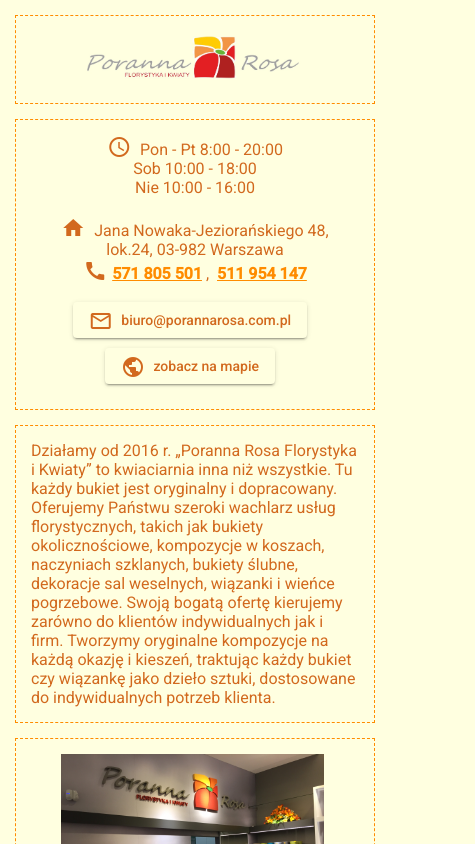
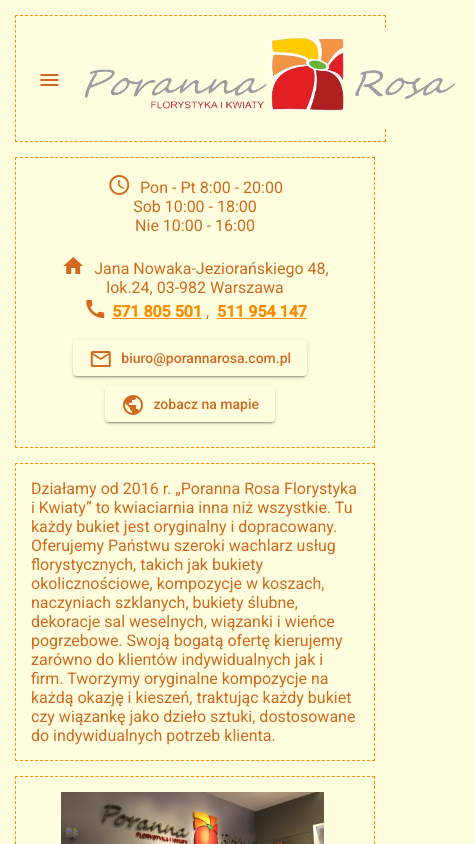
Before and after one commit to mbiedzki/poranna_rosa, an Angular app in the folder poranna/: page / in a window 390 px wide. Shown: the top 844 px of the page, 475 px wide, since content can reach past the window. Built offline with nearby package versions, Linux system fonts and the light colour scheme.

Commit message:
mobile gallery

```diff
--- a/poranna/src/app/app.component.html
+++ b/poranna/src/app/app.component.html
@@ -6,7 +6,6 @@
 
 <ng-container *ngIf="mobileMode">
     <app-mobile-header></app-mobile-header>
-    <app-message></app-message>
 </ng-container>
 
 <app-main *ngIf="!mobileMode && myGlobals.currentPage === 0"></app-main>
--- a/poranna/src/app/app.module.ts
+++ b/poranna/src/app/app.module.ts
@@ -16,6 +16,8 @@
 import { MatGridListModule } from '@angular/material/grid-list';
 import { MobileHeaderComponent } from './mobile-header/mobile-header.component';
 import { MobileMainComponent } from './mobile-main/mobile-main.component';
+import { MatMenuModule } from '@angular/material/menu';
+import { MatListModule } from '@angular/material/list';
 
 @NgModule({
     declarations: [
@@ -36,6 +38,8 @@
         MatIconModule,
         MatCardModule,
         MatGridListModule,
+        MatMenuModule,
+        MatListModule,
     ],
     providers: [GlobalsService, MenuComponent],
     bootstrap: [AppComponent],
--- a/poranna/src/app/gallery/gallery.component.html
+++ b/poranna/src/app/gallery/gallery.component.html
@@ -1,5 +1,6 @@
+<div class="panel text-large">{{title}}</div>
 <div class="panel">
-    <mat-grid-list cols="3" gutterSize="10px">
+    <mat-grid-list cols="cols" gutterSize="10px">
         <mat-grid-tile *ngFor="let tile of tiles" [colspan]="1" [rowspan]="1">
             <img mat-card-image src={{tile}} alt="Zdjęcie">
         </mat-grid-tile>
--- a/poranna/src/app/gallery/gallery.component.ts
+++ b/poranna/src/app/gallery/gallery.component.ts
@@ -1,7 +1,7 @@
-import { Input } from '@angular/core';
-import { Component, OnInit } from '@angular/core';
-import { GlobalsService } from '../globals.service';
-import { MenuComponent } from '../menu/menu.component';
+import { Component, Input, OnInit } from '@angular/core';
+import { Subscription } from 'rxjs';
+import { MobileModeService } from '../services/mobileMode.service';
+import { LABELS } from '../globals.service';
 
 @Component({
     selector: 'app-gallery',
@@ -9,20 +9,30 @@
     styleUrls: ['./gallery.component.css'],
 })
 export class GalleryComponent implements OnInit {
+    mobileMode = false;
+    mobileModeSubs = new Subscription();
+    cols: number;
+    title: string;
+
     constructor(
-    public myGlobals: GlobalsService,
-    public menuComponent: MenuComponent
+        private mobileModeService: MobileModeService,
     ) {}
 
     @Input() currentPage: number;
 
     ngOnInit(): void {
+        this.mobileModeSubs = this.mobileModeService.mobileMode.subscribe((mobileMode => {
+            this.mobileMode = mobileMode;
+            this.cols = this.mobileMode ? 1 : 3;
+        }));
         let i: number;
         let max: number = this.numberOfImages[this.currentPage - 1];
         for (i = 1; i <= max; i++) {
             this.tiles[i - 1] =
                 'assets/img/gallery' + this.currentPage + '/img' + i + '.jpg';
         }
+        console.log('ABC', this.currentPage, LABELS);
+        this.title = LABELS[this.currentPage];
     }
 
     tiles: Array<string> = [];
--- a/poranna/src/app/globals.service.ts
+++ b/poranna/src/app/globals.service.ts
@@ -1,8 +1,11 @@
 import { Injectable } from '@angular/core';
 
+export const LABELS = ['O nas', 'Bukiety', 'Bukiety ślubne', 'Dekoracje', 'Wiązanki pogrzebowe', 'Stroiki'];
+
+
 @Injectable({
-  providedIn: 'root',
+    providedIn: 'root',
 })
 export class GlobalsService {
-  currentPage: number = 0;
+    currentPage: number = 0;
 }
--- a/poranna/src/app/mobile-header/mobile-header.component.html
+++ b/poranna/src/app/mobile-header/mobile-header.component.html
@@ -1,3 +1,22 @@
-<div class="header">
+<mat-toolbar class="mobile-header">
+    <button mat-icon-button [matMenuTriggerFor]="menu" aria-label="Menu">
+        <mat-icon>menu</mat-icon>
+    </button>
+    <mat-menu #menu="matMenu" class="mat-mobile-menu">
+        <button mat-menu-item aria-label="Menu" class="mat-mobile-menu button-large" (click)="selectPage(0)">O nas
+        </button>
+        <button mat-menu-item aria-label="Menu" class="mat-mobile-menu button-large" (click)="selectPage(1)">Bukiety
+        </button>
+        <button mat-menu-item aria-label="Menu" class="mat-mobile-menu button-large" (click)="selectPage(2)">Bukiety
+            ślubne
+        </button>
+        <button mat-menu-item aria-label="Menu" class="mat-mobile-menu button-large" (click)="selectPage(3)">Dekoracje
+        </button>
+        <button mat-menu-item aria-label="Menu" class="mat-mobile-menu button-large" (click)="selectPage(4)">Wiązanki
+            pogrzebowe
+        </button>
+        <button mat-menu-item aria-label="Menu" class="mat-mobile-menu button-large" (click)="selectPage(5)">Stroiki
+        </button>
+    </mat-menu>
     <img class="header-mobile-logo" src="assets/img/logo_long_yellow.jpg" alt="logo">
-</div>
+</mat-toolbar>
--- a/poranna/src/app/mobile-header/mobile-header.component.ts
+++ b/poranna/src/app/mobile-header/mobile-header.component.ts
@@ -1,4 +1,5 @@
 import { Component, OnInit } from '@angular/core';
+import { GlobalsService } from '../globals.service';
 
 @Component({
     selector: 'app-mobile-header',
@@ -7,9 +8,13 @@
 })
 export class MobileHeaderComponent implements OnInit {
 
-    constructor() { }
+    constructor(public myGlobals: GlobalsService) { }
 
     ngOnInit(): void {
     }
 
+    public selectPage(index) {
+        this.myGlobals.currentPage = index;
+    }
+
 }
--- a/poranna/src/app/mobile-main/mobile-main.component.html
+++ b/poranna/src/app/mobile-main/mobile-main.component.html
@@ -29,6 +29,7 @@
         </button>
     </div>
 </div>
+<app-message></app-message>
 <div class="panel panel-left-aligned">
     Działamy od 2016 r. „Poranna Rosa Florystyka i Kwiaty” to kwiaciarnia inna niż wszystkie.
     Tu każdy bukiet jest oryginalny i dopracowany. Oferujemy Państwu szeroki wachlarz usług florystycznych,
--- a/poranna/src/styles.css
+++ b/poranna/src/styles.css
@@ -24,6 +24,17 @@
     color: chocolate;
     border: dashed darkorange 1px;
     padding: 15px;
+    background-color: lightyellow;
+}
+
+.mobile-header {
+    margin: 15px;
+    color: chocolate;
+    border: dashed darkorange 1px;
+    padding: 15px;
+    background-color: lightyellow;
+    max-width: 95%;
+    min-height: 15%;
 }
 
 .header-text {
@@ -44,7 +55,8 @@
     display: block;
     margin-left: auto;
     margin-right: auto;
-    width: 70%;
+    width: auto;
+    max-height: 80%;
 }
 
 .menu-container {
@@ -105,10 +117,20 @@
     margin-bottom: 10px !important;
 }
 
+.mat-mobile-menu {
+    background-color: lightyellow;
+    color: chocolate;
+}
+
 .button-large {
     font-size: large;
     font-weight: bold;
     width: max-content;
+}
+
+.text-large {
+    font-size: large;
+    font-weight: bold;
 }
 
 .mat-button:hover {
```
Lines whose indentation alone changed are shown as unchanged.
